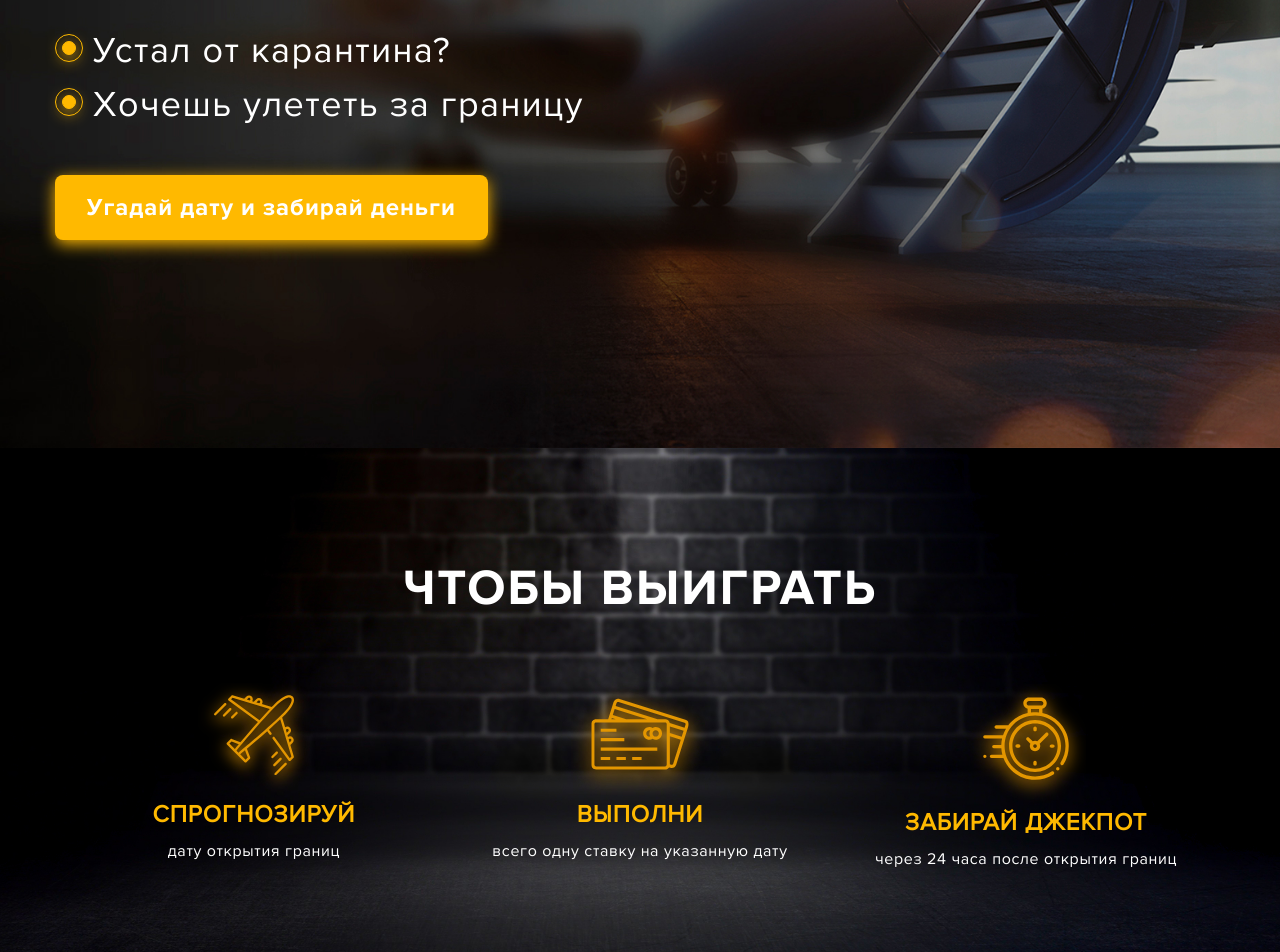
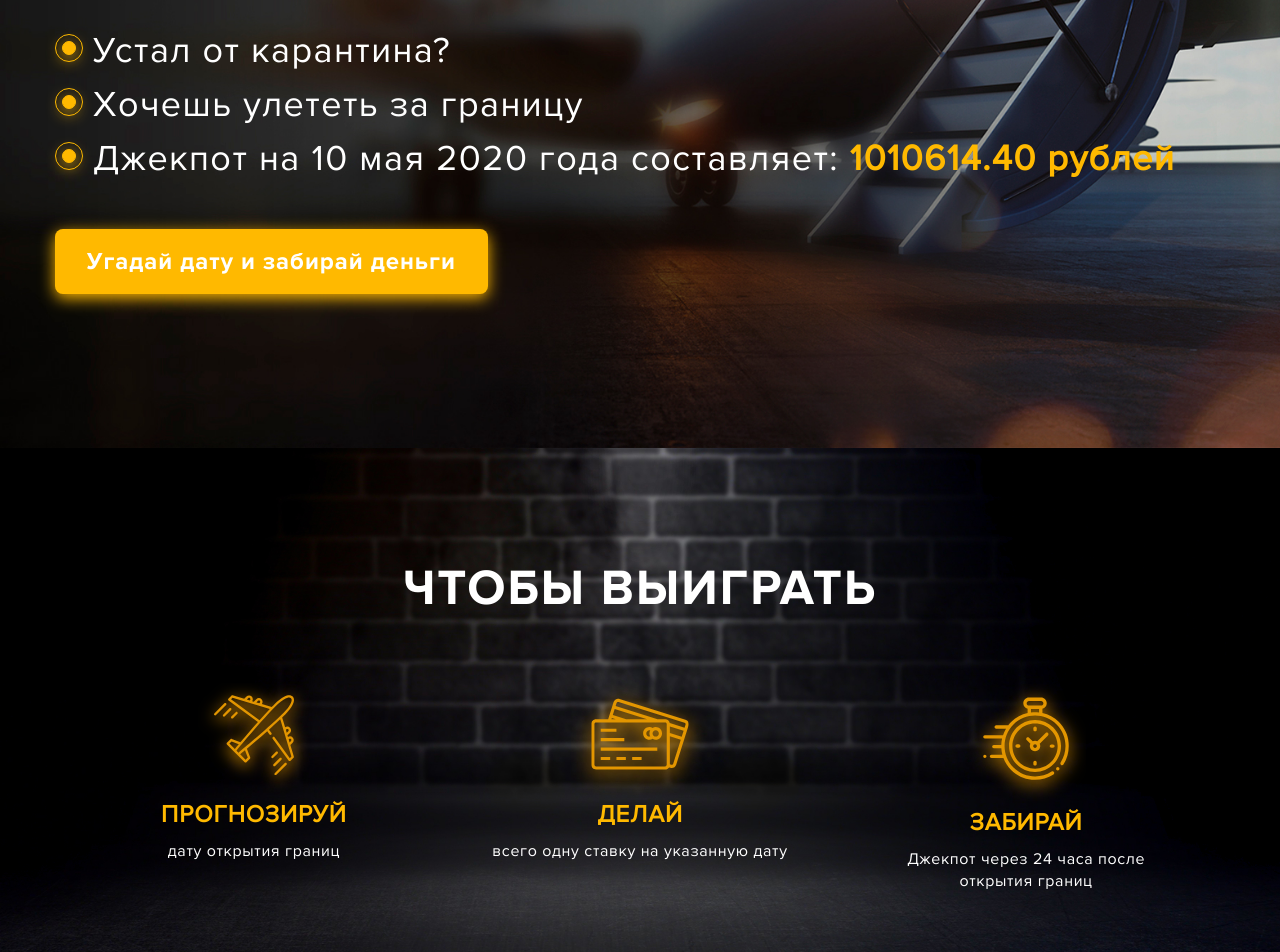
Before and after one commit to deadpooll312/crud, a React (Create React App) app: page / in a window 1280 px wide. Shown: the part 400-1352 px from the top of the page. Built offline with nearby package versions, Linux system fonts and the light colour scheme.

Commit message:
fixed dates

```diff
--- a/src/assets/styles/main.page.scss
+++ b/src/assets/styles/main.page.scss
@@ -90,6 +90,9 @@
   background-position: center;
   background-repeat: no-repeat;
   background-size: cover;
+  b {
+    color: #FFB900;
+  }
   h1{
     padding-top: 22vh;
     margin-bottom: 8vh;
--- a/src/pages/date/components/date.balance.js
+++ b/src/pages/date/components/date.balance.js
@@ -21,7 +21,7 @@ export const DateBalance = inject('store')(observer(({store}) => {
 
 
     <div className="info-block">
-      <h3 className="title balance-title">баланс: <span>{auth.user.balance}$</span></h3>
+      <h3 className="title balance-title">баланс: <span>{auth.user.balance}₽</span></h3>
       <p>Минимальная сумма пополнения баланса - 750 рублей.</p>
       <div className="btn_wrapper">
         <button
--- a/src/pages/date/components/date.info.js
+++ b/src/pages/date/components/date.info.js
@@ -1,5 +1,6 @@
 import {inject, observer} from "mobx-react";
 import React from "react";
+import {Link} from "react-router-dom";
 
 export const DateInfo = inject('store')(observer(({store, show, hidePopup}) => {
   return <div className="info-personal">
@@ -16,7 +17,7 @@ export const DateInfo = inject('store')(observer(({store, show, hidePopup}) => {
     <div className="info-item">
       <div className="img-wrapper">
       </div>
-      <p>Принимай участие в реферальной программе и получай 50% от выигрыша вашего реферала в случае его победы! <a href="#">Подробнее</a></p>
+      <p>Принимай участие в реферальной программе и получай 50% от выигрыша вашего реферала в случае его победы! <Link to="/program">Подробнее</Link></p>
     </div>
   </div>
 }));
--- a/src/pages/date/components/date.rate.js
+++ b/src/pages/date/components/date.rate.js
@@ -17,7 +17,7 @@ export const DateRate = inject("store")(
     const day = ("0" + date.getDate()).slice(-2);
     const month = ("0" + (date.getMonth() + 1)).slice(-2);
     const [dateValue, setValue] = useState(`${day}/${month}/20`);
-    const [amount, setAmount] = useState(100);
+    const [amount, setAmount] = useState(750);
     const [show, setShow] = useState(false);
     const [showSuccess, setShowSuccess] = useState(false);
     const [error, setError] = useState(null);
@@ -41,6 +41,7 @@ export const DateRate = inject("store")(
           setShowSuccess(true);
           setShow(false);
           auth.getUser();
+          auth.getHistory();
 
           setTimeout(() => {
             setShowSuccess(false);
--- a/src/pages/main/Main.js
+++ b/src/pages/main/Main.js
@@ -3,14 +3,23 @@ import {inject, observer} from "mobx-react";
 import {useHistory} from "react-router";
 import { Header } from "../../components/header";
 import { Footer } from "../../components/footer";
+import moment from "moment";
 
 export const MainPage = inject("store")(observer(({store}) => {
-    const [show, setShow] = useState(false);
+  const oldDate = new Date('Tue May 12 2020 00:00:00');
+  const getDiff = () => moment.duration(moment(new Date()).diff(moment(oldDate))).asSeconds();
+  const [diff, setDiff] = useState(getDiff());
+  const [show, setShow] = useState(false);
     const history = useHistory();
     const banner = useRef(null);
     const programRef = useRef(null);
 
     useEffect(() => store.auth.getUser(), [])
+
+  useEffect(() => {
+    store.auth.getUser();
+    setInterval(() => setDiff(getDiff()), 1000);
+  }, []);
 
     const getDate = useCallback(() => {
       if (store.auth.user.email) {
@@ -31,6 +40,8 @@ export const MainPage = inject("store")(observer(({store}) => {
             <ul>
               <li><span className="circle"></span>Устал от карантина?</li>
               <li><span className="circle"></span>Хочешь улететь за границу</li>
+              <li><span className="circle"></span>Джекпот на 10 мая 2020 года составляет: {diff &&
+              <b>{(1000000 + (diff * .1)).toFixed(1)}0 рублей</b>}</li>
             </ul>
             {show && <div className="information-tooltip" onClick={() => setShow(false)}>
               <div className="close-icon">x</div>
@@ -78,7 +89,7 @@ export const MainPage = inject("store")(observer(({store}) => {
                       </defs>
                     </svg>
                   </div>
-                  <h4>СПРОГНОЗИРУЙ</h4>
+                  <h4>ПРОГНОЗИРУЙ</h4>
                   <p>дату открытия границ</p>
                 </div>
               </div>
@@ -115,7 +126,7 @@ export const MainPage = inject("store")(observer(({store}) => {
                       </defs>
                     </svg>
                   </div>
-                  <h4>ВЫПОЛНИ</h4>
+                  <h4>Делай</h4>
                   <p>всего одну ставку на указанную дату</p>
                 </div>
               </div>
@@ -153,8 +164,8 @@ export const MainPage = inject("store")(observer(({store}) => {
                       </defs>
                     </svg>
                   </div>
-                  <h4>ЗАБИРАЙ ДЖЕКПОТ</h4>
-                  <p>через 24 часа после открытия границ</p>
+                  <h4>ЗАБИРАЙ</h4>
+                  <p>Джекпот через 24 часа после открытия границ</p>
                 </div>
               </div>
 
@@ -175,7 +186,7 @@ export const MainPage = inject("store")(observer(({store}) => {
                 <p>в нашем децентрализованном блокчейне на 10$ (750 рублей). На одну дату можно выполнить только одну ставку</p>
               </div>
               <div className="item-regulations __right-block">
-                <h4>3. Получай джекпот</h4>
+                <h4>3. Получи джекпот</h4>
                 <p>если ты верно угадал дату открытия границ, и воплощай в жизнь путешествие своей мечты!</p>
               </div>
             </div>
```
